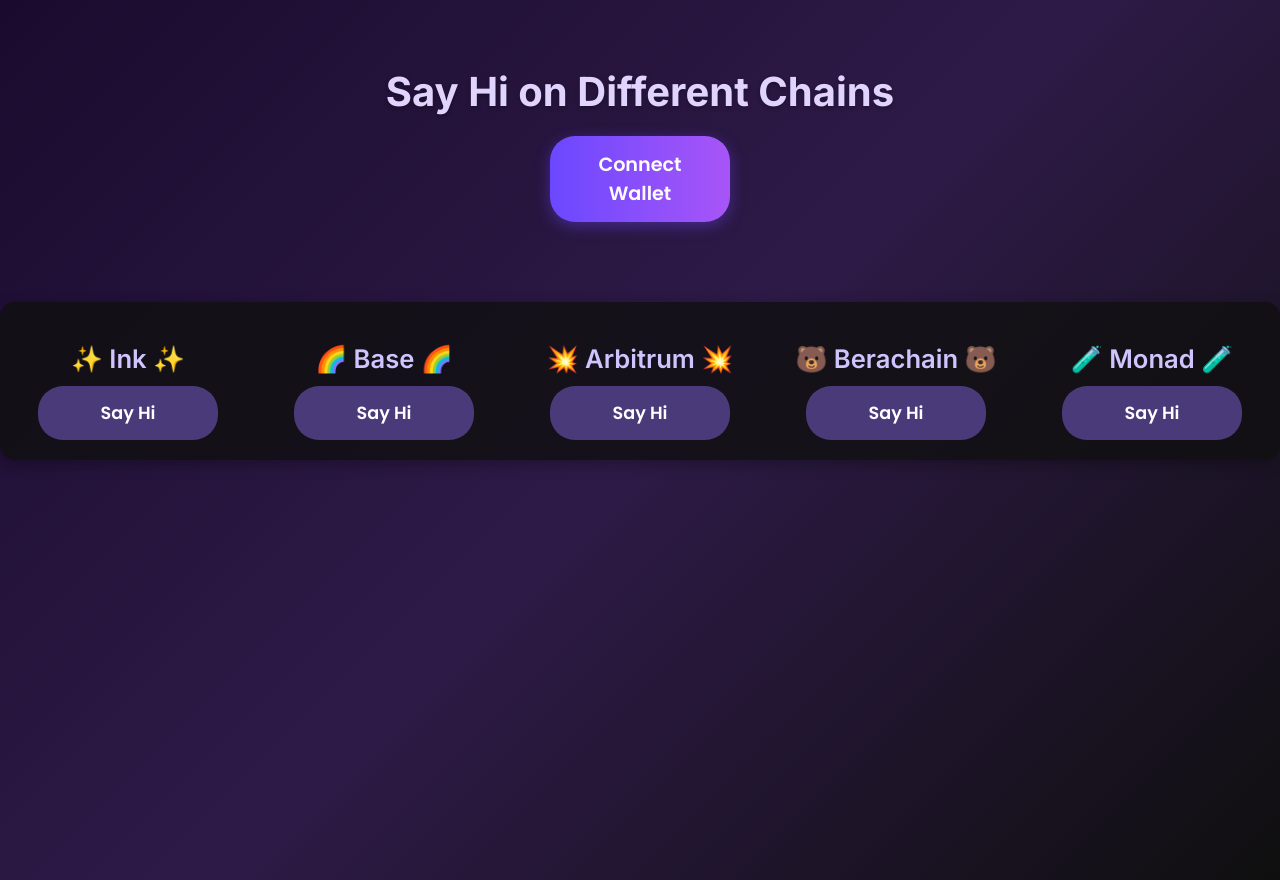
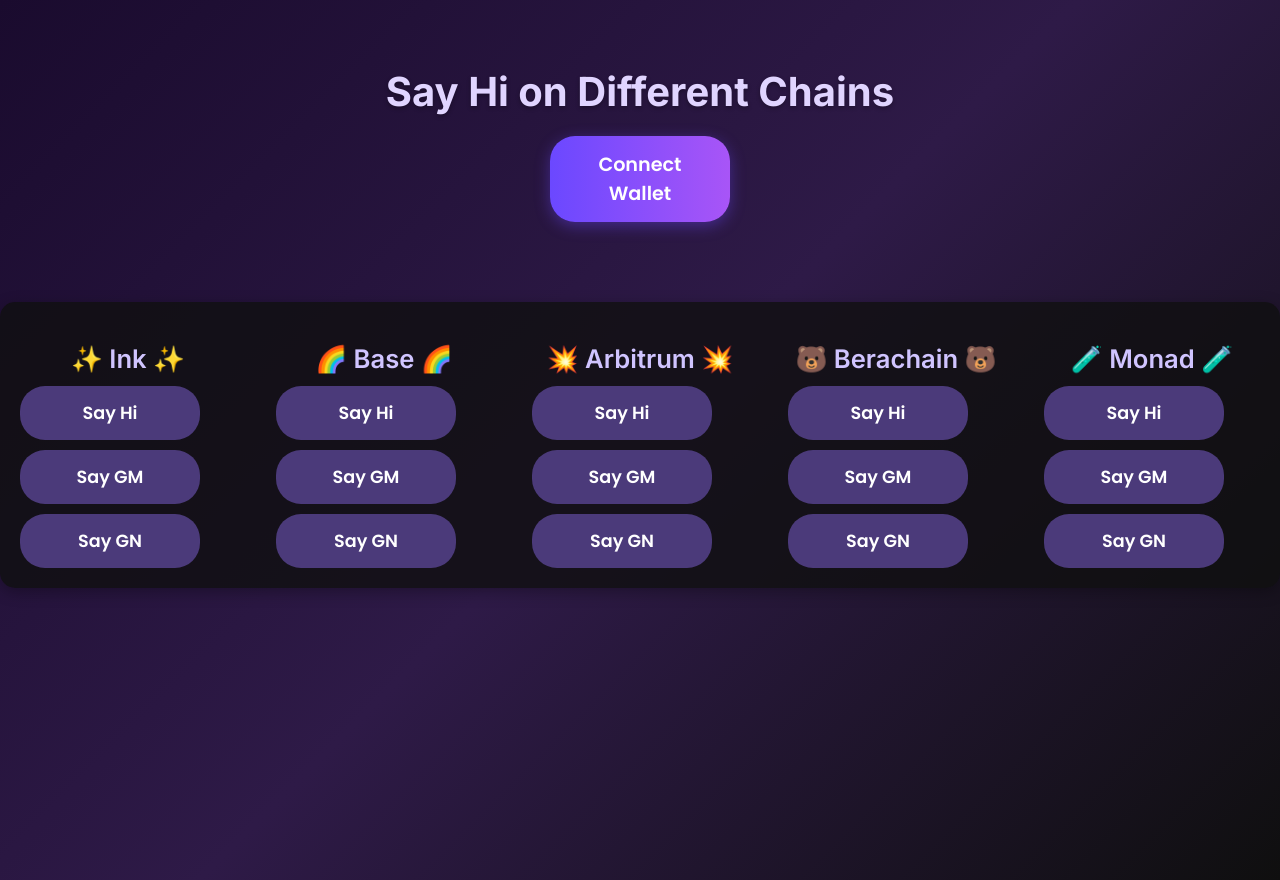
Before and after one commit to 0xliquidated/sayhi, a React (Vite) app: page / in a window 1280 px wide. Built offline with nearby package versions, Linux system fonts and the light colour scheme.

Commit message:
Updated contract with SayHi, SayGM, SayGN functions and added vertical buttons to DApp

```diff
--- a/src/App.css
+++ b/src/App.css
@@ -82,6 +82,14 @@
   color: #d0c4ff;
   margin-bottom: 12px;
   white-space: nowrap;
+}
+
+/* Button group for vertical buttons */
+.button-group {
+  display: flex;
+  flex-direction: column;
+  gap: 10px; /* Spacing between buttons */
+  width: 100%;
 }
 
 /* Modern button styles */
--- a/src/App.jsx
+++ b/src/App.jsx
@@ -21,7 +21,7 @@
   monad: "https://monad-testnet-explorer.monad.xyz/tx/",
 };
 
-// ABI for all chains (same as Base Mainnet)
+// ABI for all chains (updated with new functions)
 const contractABI = [
   {
     inputs: [
@@ -44,15 +44,34 @@
         type: "string",
       },
     ],
-    name: "HiSaid",
+    name: "GMSaid",
     type: "event",
   },
   {
-    inputs: [],
-    name: "sayHi",
-    outputs: [],
-    stateMutability: "nonpayable",
-    type: "function",
+    anonymous: false,
+    inputs: [
+      {
+        indexed: false,
+        internalType: "string",
+        name: "message",
+        type: "string",
+      },
+    ],
+    name: "GNSaid",
+    type: "event",
+  },
+  {
+    anonymous: false,
+    inputs: [
+      {
+        indexed: false,
+        internalType: "string",
+        name: "message",
+        type: "string",
+      },
+    ],
+    name: "HiSaid",
+    type: "event",
   },
   {
     inputs: [],
@@ -65,6 +84,27 @@
       },
     ],
     stateMutability: "view",
+    type: "function",
+  },
+  {
+    inputs: [],
+    name: "sayGM",
+    outputs: [],
+    stateMutability: "nonpayable",
+    type: "function",
+  },
+  {
+    inputs: [],
+    name: "sayGN",
+    outputs: [],
+    stateMutability: "nonpayable",
+    type: "function",
+  },
+  {
+    inputs: [],
+    name: "sayHi",
+    outputs: [],
+    stateMutability: "nonpayable",
     type: "function",
   },
   {
@@ -85,27 +125,27 @@
 const chains = {
   ink: {
     chainId: 57073,
-    address: "0xf59C78F2CAB3E79Ad4E439366A4656BE653baeDA",
+    address: "0xf59C78F2CAB3E79Ad4E439366A4656BE653baeDA", // Replace with new address after redeployment
     abi: contractABI,
   },
   base: {
     chainId: 8453,
-    address: "0x5Df1ff9aCf0Fa486c8D18188303Fc9b300DcEAfC",
+    address: "0x5Df1ff9aCf0Fa486c8D18188303Fc9b300DcEAfC", // Replace with new address after redeployment
     abi: contractABI,
   },
   arbitrum: {
     chainId: 42161,
-    address: "0x4a86E790E31Cf11F85ac585099f46Bd7c99a1261",
+    address: "0x4a86E790E31Cf11F85ac585099f46Bd7c99a1261", // Replace with new address after redeployment
     abi: contractABI,
   },
   berachain: {
     chainId: 80094,
-    address: "0x442c321040060881Cb49BeEa1Dfa6c272ecd7acE",
+    address: "0x442c321040060881Cb49BeEa1Dfa6c272ecd7acE", // Replace with new address after redeployment
     abi: contractABI,
   },
   monad: {
     chainId: 10143,
-    address: "0x95A1F2ad3f59E81256cBE890A4BCF62a1C3B9407",
+    address: "0x95A1F2ad3f59E81256cBE890A4BCF62a1C3B9407", // Replace with new address after redeployment
     abi: contractABI,
   },
 };
@@ -133,11 +173,13 @@
 }
 
 function SayHiButton({ chainKey, signer, onSuccess }) {
-  const [isLoading, setIsLoading] = useState(false);
+  const [isLoadingHi, setIsLoadingHi] = useState(false);
+  const [isLoadingGM, setIsLoadingGM] = useState(false);
+  const [isLoadingGN, setIsLoadingGN] = useState(false);
   const [errorMessage, setErrorMessage] = useState(null);
   const matchingEmoji = chainEmojis[chainKey];
 
-  const handleSayHi = async () => {
+  const handleTransaction = async (functionName, setIsLoading) => {
     if (!signer) {
       setErrorMessage("Please connect your wallet first!");
       return;
@@ -170,10 +212,10 @@
       }
 
       // Proceed with the contract call
-      console.log(`Calling contract at address ${chain.address} on ${chainKey}`);
+      console.log(`Calling ${functionName} at address ${chain.address} on ${chainKey}`);
       const updatedSigner = provider.getSigner();
       const contract = new ethers.Contract(chain.address, chain.abi, updatedSigner);
-      const tx = await contract.sayHi();
+      const tx = await contract[functionName]();
       console.log(`Transaction sent: ${tx.hash}`);
       await tx.wait();
       console.log(`Transaction confirmed: ${tx.hash}`);
@@ -225,7 +267,7 @@
           }.`
         );
       } else {
-        setErrorMessage(`Error: ${err.message || "Failed to say hi"}`);
+        setErrorMessage(`Error: ${err.message || `Failed to ${functionName}`}`);
       }
     } finally {
       setIsLoading(false);
@@ -247,9 +289,29 @@
           : "Monad"}{" "}
         {matchingEmoji}
       </h2>
-      <button className="modern-button" onClick={handleSayHi} disabled={isLoading || !signer}>
-        {isLoading ? "Saying Hi..." : "Say Hi"}
-      </button>
+      <div className="button-group">
+        <button
+          className="modern-button"
+          onClick={() => handleTransaction("sayHi", setIsLoadingHi)}
+          disabled={isLoadingHi || isLoadingGM || isLoadingGN || !signer}
+        >
+          {isLoadingHi ? "Saying Hi..." : "Say Hi"}
+        </button>
+        <button
+          className="modern-button"
+          onClick={() => handleTransaction("sayGM", setIsLoadingGM)}
+          disabled={isLoadingHi || isLoadingGM || isLoadingGN || !signer}
+        >
+          {isLoadingGM ? "Saying GM..." : "Say GM"}
+        </button>
+        <button
+          className="modern-button"
+          onClick={() => handleTransaction("sayGN", setIsLoadingGN)}
+          disabled={isLoadingHi || isLoadingGM || isLoadingGN || !signer}
+        >
+          {isLoadingGN ? "Saying GN..." : "Say GN"}
+        </button>
+      </div>
       {errorMessage && <p className="error-message">{errorMessage}</p>}
     </div>
   );
```
